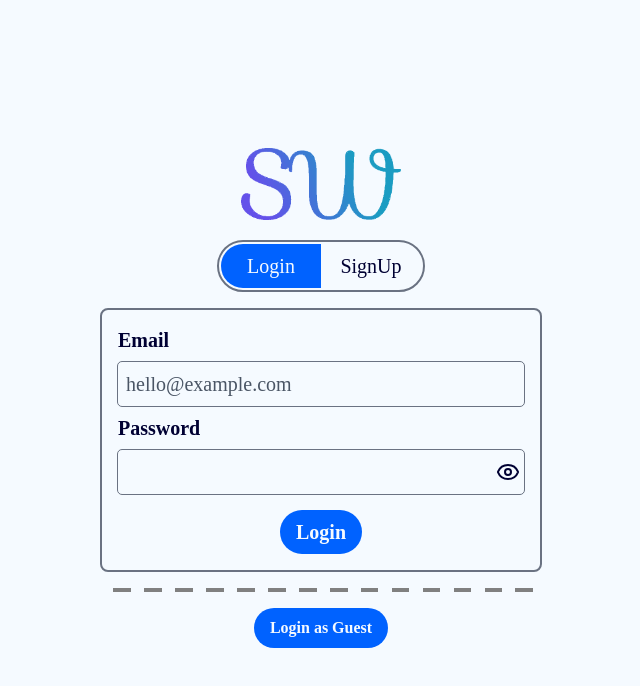
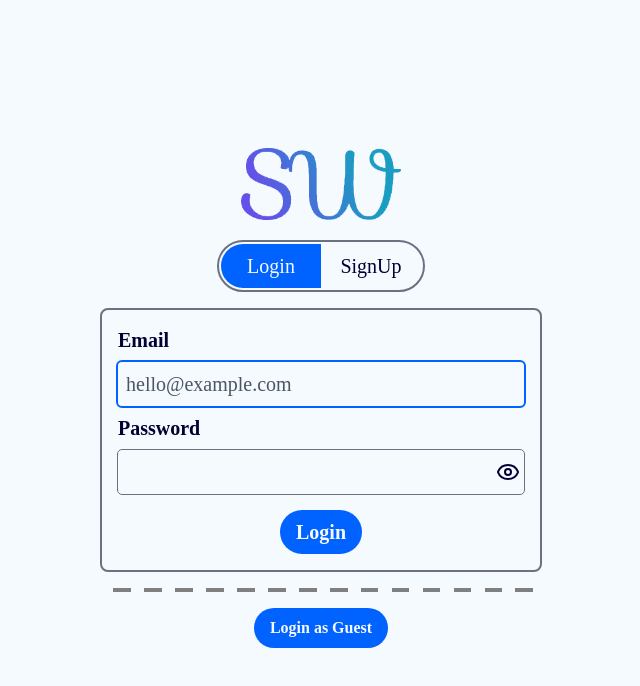
Before and after one commit to NotRohanPaul/share-world, a React (Vite) app in the folder frontend/: page /login in a window 1280 px wide. Shown: the top 686 px of the page, without its empty margins (319-959 px from the left). Built offline with nearby package versions, Linux system fonts and the light colour scheme; no server answers.

Commit message:
frontend: auth - added autofocus to first input of login and signup forms

```diff
--- a/frontend/src/components/auth/ui/login-form.tsx
+++ b/frontend/src/components/auth/ui/login-form.tsx
@@ -19,6 +19,7 @@ export const LoginForm = () => {
         <>
             <label htmlFor="login-email">Email</label>
             <input
+                autoFocus={true}
                 type="email"
                 name="email"
                 id="login-email"
--- a/frontend/src/components/auth/ui/signup-form.tsx
+++ b/frontend/src/components/auth/ui/signup-form.tsx
@@ -22,6 +22,7 @@ export const SignupForm = () => {
                 Name
             </label>
             <input
+                autoFocus={true}
                 type="text"
                 name="name"
                 id="signup-name"
```
